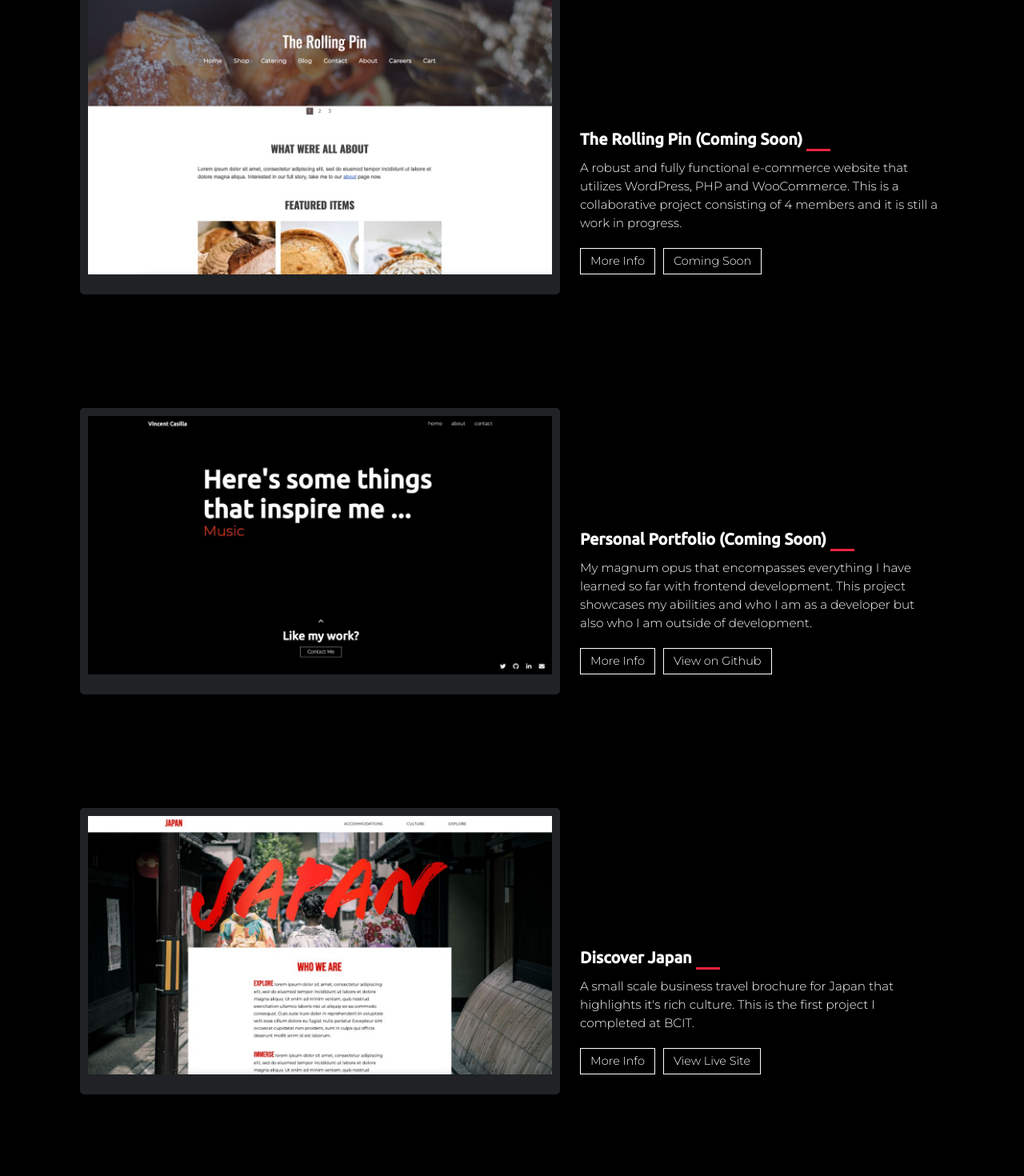
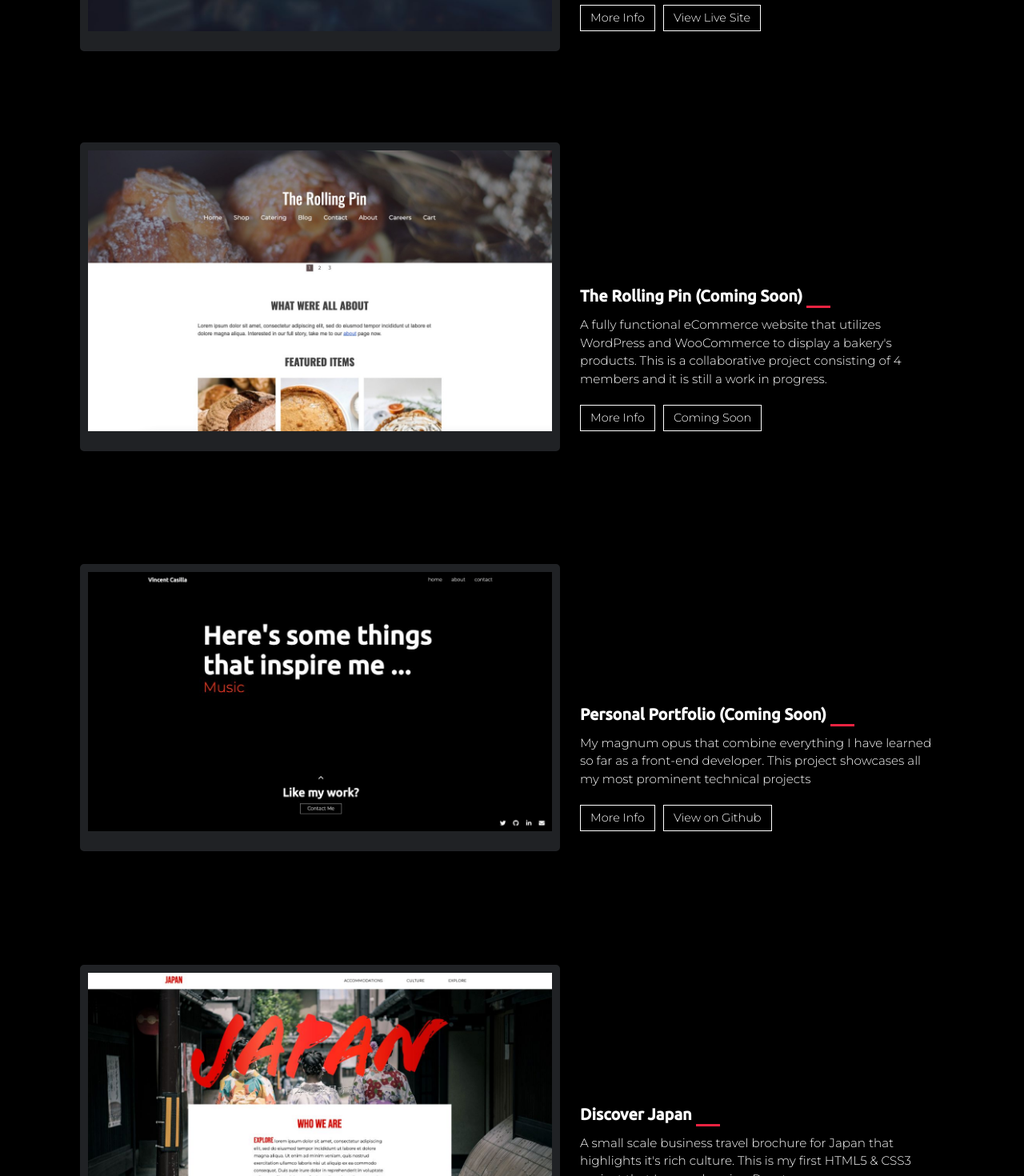
Before and after one commit to casillavincent/casillavincent-portfolio, a React (Create React App) app: page / in a window 1280 px wide. Shown: the part 2317-3787 px from the top of the page at 80% size. Built offline with nearby package versions, Linux system fonts and the light colour scheme.

Commit message:
Fixed project overviews

```diff
--- a/src/components/About.js
+++ b/src/components/About.js
@@ -95,10 +95,10 @@ const About = () => {
                   data-aos-duration="750"
                   data-aos-delay="750"
                >
-                  There was a time I thought writing code was strictly for people who are wildly
+                  There was a time I thought writing code was strictly for those who are wildly
                   intelligent. Diving into web development, I am beginning to recognize that the
-                  only prerequisite to successfully learning how to write code is to be inquisitive.
-                  As someone who is esteemed to challenges and solving problems, web development has
+                  only prerequisite to successfully learning how to code is to be inquisitive. As
+                  someone who is esteemed to challenges and solving problems, web development has
                   certainly found a way to engage my creativity and structured way of thinking.
                </p>
                <p
@@ -109,9 +109,9 @@ const About = () => {
                   data-aos-duration="750"
                   data-aos-delay="850"
                >
-                  As I start venturing further into web development, I aim to keep getting inspired
-                  by new technologies and continue to develop my ideas with like minded individuals
-                  to create robust web applications that are tailored to client's goals.
+                  As I venture further into web development, I aim to keep getting inspired by new
+                  technologies and continue to develop my ideas with like minded individuals to
+                  create robust web applications that are tailored to client's goals.
                </p>
                <p
                   className="summary"
@@ -123,8 +123,8 @@ const About = () => {
                   data-aos-anchor-placement="bottom-bottom"
                >
                   My life isn't just writing code. When I’m not sitting in front of my laptop,
-                  you’ll most likely find me first in line at a new boba place, in front of my phone
-                  watching my stocks, boxing or making mixtapes in my bedroom.
+                  you’ll most likely find me first in line at a new boba place, watching my stocks
+                  crumble, boxing or create mixtapes in my bedroom.
                </p>
             </div>
 
@@ -163,6 +163,7 @@ const About = () => {
                   <li className="development-stack__item">jQuery</li>
                   <li className="development-stack__item">PHP</li>
                   <li className="development-stack__item">Wordpress</li>
+                  <li className="development-stack__item">WooCommerce</li>
                   <li className="development-stack__item">Adobe XD</li>
                   <li className="development-stack__item">Photshop</li>
                   <li className="development-stack__item">Github</li>
--- a/src/components/projects/ProjectCapstone.js
+++ b/src/components/projects/ProjectCapstone.js
@@ -41,9 +41,9 @@ const ProjectCapstone = () => {
                The Rolling Pin (Coming Soon)<div className="accent-bar"></div>
             </h2>
             <p className="project-item__text-content__excerpt">
-               A robust and fully functional e-commerce website that utilizes WordPress, PHP and
-               WooCommerce. This is a collaborative project consisting of 4 members and it is still
-               a work in progress.
+               A fully functional eCommerce website that utilizes WordPress and WooCommerce to
+               display a bakery's products. This is a collaborative project consisting of 4 members
+               and it is still a work in progress.
             </p>
             <div className="project-item__text-content__cta">
                <Link to={"/the-rolling-pin"} className="cta-btn">
--- a/src/components/projects/ProjectJapan.js
+++ b/src/components/projects/ProjectJapan.js
@@ -42,7 +42,7 @@ const ProjectJapan = () => {
             </h2>
             <p className="project-item__text-content__excerpt">
                A small scale business travel brochure for Japan that highlights it's rich culture.
-               This is the first project I completed at BCIT.
+               This is my first HTML5 & CSS3 project that I re-made using React.
             </p>
             <div className="project-item__text-content__cta">
                <Link to={"/discover-japan-project"} className="cta-btn">
--- a/src/components/projects/ProjectPortfolio.js
+++ b/src/components/projects/ProjectPortfolio.js
@@ -41,9 +41,8 @@ const ProjectPortfolio = () => {
                Personal Portfolio (Coming Soon)<div className="accent-bar"></div>
             </h2>
             <p className="project-item__text-content__excerpt">
-               My magnum opus that encompasses everything I have learned so far with frontend
-               development. This project showcases my abilities and who I am as a developer but also
-               who I am outside of development.
+               My magnum opus that combine everything I have learned so far as a front-end
+               developer. This project showcases all my most prominent technical projects
             </p>
             <div className="project-item__text-content__cta">
                <Link to={"/personal-portfolio"} className="cta-btn">
--- a/src/components/projects/single-page-components/SPOverview.js
+++ b/src/components/projects/single-page-components/SPOverview.js
@@ -27,7 +27,7 @@ const SPOverview = ({
          <section className="single-project-overview__content">
             {/* Scope */}
             <div className="scope">
-               <h2>Scope</h2>
+               <h2>Overview</h2>
                <p>{scope}</p>
             </div>
 
--- a/src/components/projects/single-project-page/SingleCapstone.js
+++ b/src/components/projects/single-project-page/SingleCapstone.js
@@ -135,10 +135,10 @@ const SingleMovieApp = () => {
                            In order to help our team decide on the the content architecture and
                            features of this website, we had to first understand the target
                            audience's primary goals for visiting this website. Creating a journey
-                           map allowed our team to identify where user's pain points are and
-                           visualize their experience. This was super helpful for our development
-                           team as this information will guide us into what aspects of the website
-                           are significant.
+                           map allowed our team to identify where user's pain points and develop
+                           solutions to improve user experience. This was super helpful for our
+                           development team because this information guided us on what aspects of
+                           the website are crucial.
                         </p>
                      </SRLWrapper>
                   </div>
--- a/src/globals/project-info.js
+++ b/src/globals/project-info.js
@@ -23,7 +23,7 @@ export const MY_PROJECTS = [
       tagline: "A WordPress eCommerce site for a fictional bakery.",
       scope:
          "The Rolling Pin is a fictional eCommerce project that encompasses everything we have learned in frontend web development. This is a collaborative project consisting of 4 team members including myself where we were involved in team meetings, project management, branding & UX/UI design, content architecture, development planning and user experience research. This project utilizes WordPress and WooCommerce.",
-      developmentTeam: "Vincent Casilla. Seraphina W., Robyn A., Olivia F.",
+      developmentTeam: "Vincent Casilla, Seraphina White, Robyn Abe, Olivia Feilden",
       role: "Front-end Developer",
       tools: [
          "WordPress",
@@ -43,7 +43,7 @@ export const MY_PROJECTS = [
       title: "Discover Japan",
       tagline: "A fictional travel brochure for Japan.",
       scope:
-         "This was the first fictional travel brochure website created using HTML and CSS . Discover Japan stood out to me because I remember the late nights working on this project and feeling enigmatic seeing my ideas come to life. I was beginning to appreciate HTML and CSS, and loving the idea that I can build something that fulfill my thirst for being extremely technical while exploring my creativity.  For this reason, I decided to recreate Discover Japan using React.",
+         "Discover Japan is a fictional travel brochure for a Japan. This was an introductory project to web development fundamentals and  HTML5/CSS3.",
       developmentTeam: ["Vincent Casilla"],
       role: "UI/UX Designer, Front-end Developer",
       tools: ["HTML5", "CSS3", "Sass", "React", "Javascript", "AOS JS Library", "Github"],
@@ -58,14 +58,14 @@ export const MY_PROJECTS = [
 
    {
       title: "Personal Portfolio",
-      tagline: "A React app that highlights my current projects.",
+      tagline: "A React app that highlights my technical projects.",
       scope:
-         "The site you’re seeing … I made it! My portfolio project is ultimately my opportunity to spotlight my technical abilities and show , I decided to use my favourite framework - React. I love the balance between writing code and reusing existing components.",
+         "The site you’re seeing … I made it! My portfolio project is ultimately my opportunity to spotlight my technical abilities and express a fragment of myself through my work. In the end, I decided to build my portfolio using React (my favourite language) because I knew my portfolio would be a piece I would need to update regularly. The ability to build and reuse components has made the development of my portfolio effortless.",
       developmentTeam: "Vincent Casilla",
       role: "UI/UX Designer, Front-end Developer",
       tools: ["React", "Javascript", "HTML5", "CSS3", "Github", "Adobe XD"],
       github: "https://github.com/casillavincent/casillavincent-portfolio",
       liveSite: "https://vcasilla.com/",
-      colors: ["#EC2341", "#FFFFFF", "#EF3D6F"],
+      colors: ["#EC2341", "#FFFFFF", "#0C0C0E"],
    },
 ];
--- a/src/scss/0-base/_base.scss
+++ b/src/scss/0-base/_base.scss
@@ -140,4 +140,5 @@ img {
 
 .home-page-line-break {
    @include vertical-line;
+   margin: 17% auto 10% auto;
 }
--- a/src/scss/4-pages/_about-inspirations.scss
+++ b/src/scss/4-pages/_about-inspirations.scss
@@ -7,7 +7,6 @@
 .inspirations {
    width: 100%;
    max-width: 550px;
-
    height: 30em;
    display: flex;
    flex-direction: column;
@@ -33,6 +32,7 @@
 
    @media screen and (min-width: 50em) {
       max-width: 1000px;
+      margin-top: 10%;
       h4 {
          font-size: 5em;
       }
```
